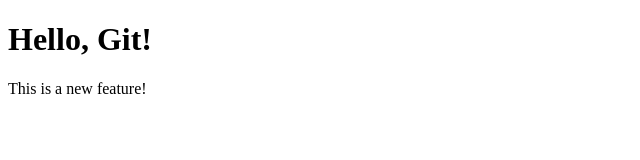
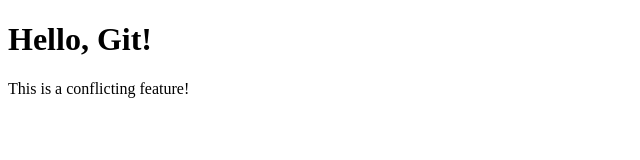
Before and after one commit to emrhangcl/git-lab, a plain HTML site: page index.html in a window 1280 px wide. Shown: the full height of the page, 0-640 px from the left. Drawn offline with Linux system fonts and the light colour scheme.

Commit message:
Changed paragraph text in feature

```diff
--- a/index.html
+++ b/index.html
@@ -5,6 +5,6 @@
 </head>
 <body>
     <h1>Hello, Git!</h1>
-    <p>This is a new feature!</p>
+    <p>This is a conflicting feature!</p>
 </body>
 </html>
```
